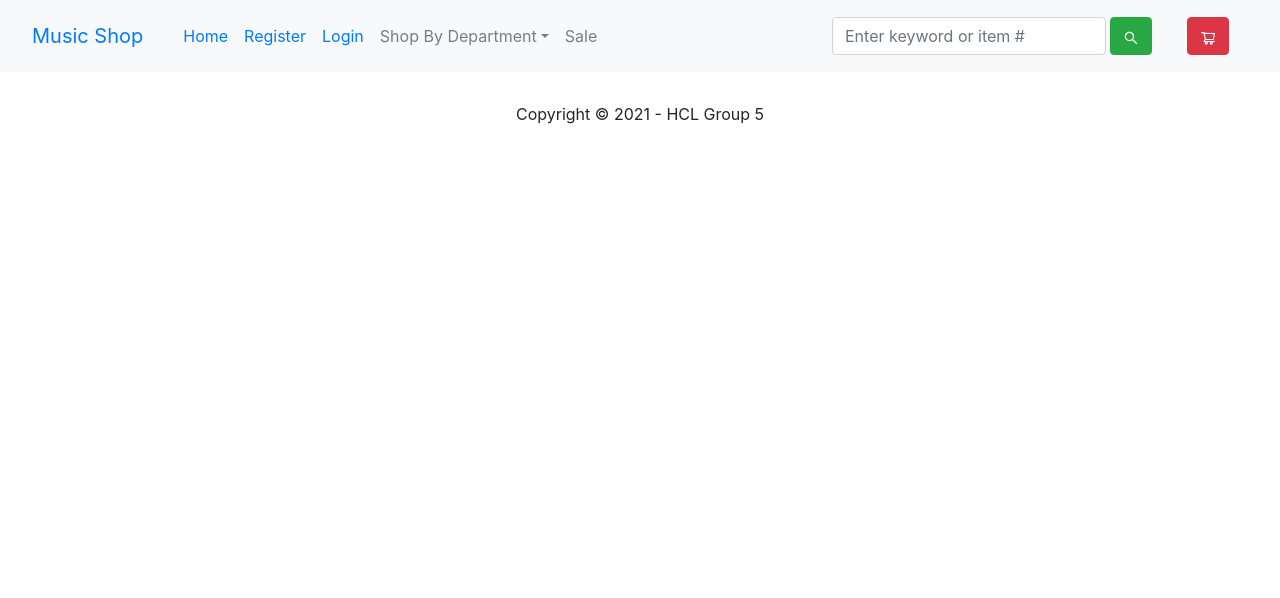
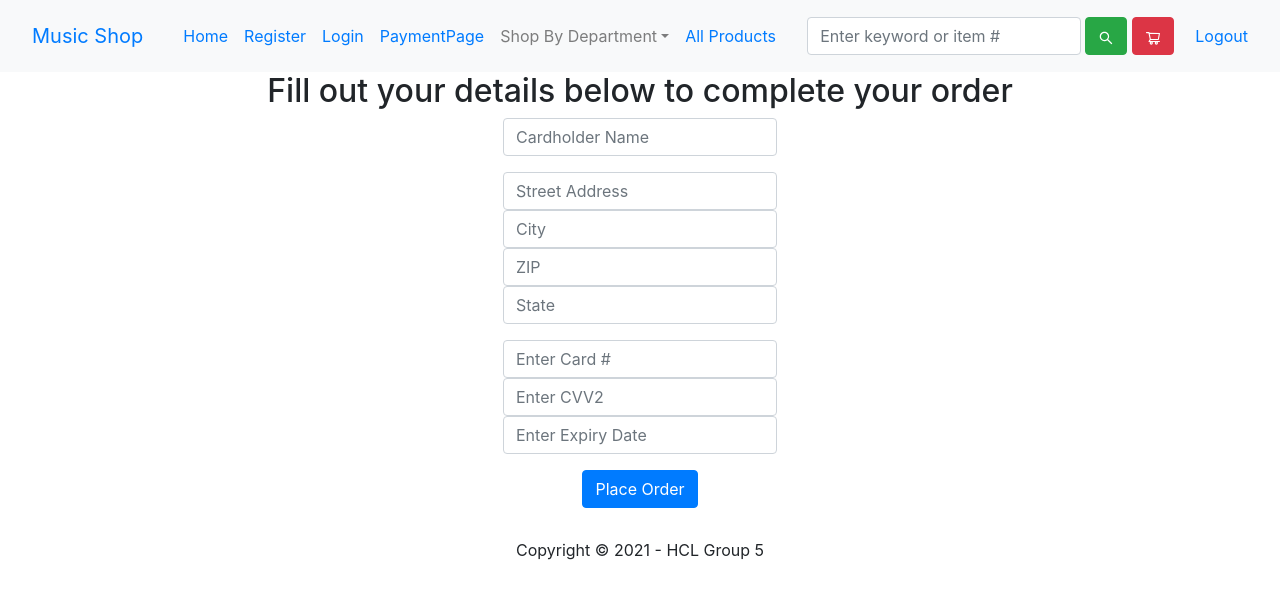
Before and after one commit to dknauff/HCL-Capstone-Frontend, a React (Create React App) app: page /users/payment in a window 1280 px wide. Shown: the top 598 px of the page. Built offline with nearby package versions, Linux system fonts and the light colour scheme.

Commit message:
Changes to Products Pages and more

```diff
--- a/src/App.js
+++ b/src/App.js
@@ -6,6 +6,9 @@ import Footer from "./components/Footer";
 import MainPageJumbo from "./components/MainPageJumbo";
 import RegisterPage from "./pages/RegisterPage";
 import LoginPage from "./pages/LoginPage";
+import LogoutPage from "./pages/LogoutPage";
+import PaymentPage from "./pages/PaymentPage";
+import ProductsPage from "./pages/ProductsPage";
 
 function App() {
   const [user, setUser] = useState([]);
@@ -38,6 +41,15 @@ function App() {
         <Route path="/users/login">
           <LoginPage />
         </Route>
+        <Route path="/users/payment">
+          <PaymentPage />
+        </Route>
+        <Route path="/users/products">
+          <ProductsPage />
+        </Route>
+        <Route path="/users/logout">
+          <LogoutPage />
+        </Route>
         <Route path="/">
           <Footer />
         </Route>
--- a/src/components/NavBar.js
+++ b/src/components/NavBar.js
@@ -33,6 +33,9 @@ const NavBar = () => {
             <Nav.Link>
               <Link to="/users/login">Login</Link>
             </Nav.Link>
+            <Nav.Link>
+              <Link to="/users/payment">PaymentPage</Link>
+            </Nav.Link>
 
             <NavDropdown title="Shop By Department" id="basic-nav-dropdown">
               <NavDropdown.Item href="#action/3.1">
@@ -60,7 +63,9 @@ const NavBar = () => {
               <NavDropdown.Divider />
               <NavDropdown.Item href="#action/3.8">Media</NavDropdown.Item>
             </NavDropdown>
-            <Nav.Link href="#home">Sale</Nav.Link>
+            <Nav.Link>
+              <Link to="/users/products">All Products</Link>
+            </Nav.Link>
           </Nav>
           <Form inline>
             <FormControl
@@ -73,9 +78,12 @@ const NavBar = () => {
             </Button>
           </Form>
           <br />
-          <Button variant="danger" style={{ float: "left" }}>
+          <Button variant="danger" style={{ float: "left" }} id="cart-button">
             <AiOutlineShoppingCart />
           </Button>
+          <Nav.Link>
+            <Link to="/users/logout">Logout</Link>
+          </Nav.Link>
         </Navbar.Collapse>
       </Navbar>
     </div>
--- a/src/index.css
+++ b/src/index.css
@@ -13,3 +13,7 @@
   margin-top: 30px;
   text-align: center;
 }
+#cart-button {
+  margin-left: 5px;
+  margin-right: 5px;
+}
--- /dev/null
+++ b/src/pages/LogoutPage.js
@@ -0,0 +1,33 @@
+import { Form, Button, Container, Row } from "react-bootstrap";
+
+const LogoutPage = () => {
+  return (
+    <div>
+      <Container>
+        <Row className="justify-content-sm-center">
+          <h2>You've successfully logged out!</h2>
+        </Row>
+        <Row className="justify-content-sm-center">
+          <Form>
+            <Form.Group controlId="formBasicEmail">
+              <Form.Label>Username</Form.Label>
+              <Form.Control type="text" placeholder="Enter Username" />
+            </Form.Group>
+
+            <Form.Group controlId="formBasicPassword">
+              <Form.Label>Password</Form.Label>
+              <Form.Control type="password" placeholder="Password" />
+            </Form.Group>
+            <div style={{ textAlign: "center" }}>
+              <Button variant="primary" type="submit">
+                Submit
+              </Button>
+            </div>
+          </Form>
+        </Row>
+      </Container>
+    </div>
+  );
+};
+
+export default LogoutPage;
--- /dev/null
+++ b/src/pages/PaymentPage.js
@@ -0,0 +1,39 @@
+import { Form, Button, Container, Row } from "react-bootstrap";
+
+const PaymentPage = () => {
+  return (
+    <div>
+      <Container>
+        <Row className="justify-content-sm-center">
+          <h2>Fill out your details below to complete your order</h2>
+        </Row>
+        <Row className="justify-content-sm-center">
+          <Form>
+            <Form.Group>
+              <Form.Control type="text" placeholder="Cardholder Name" />
+            </Form.Group>
+            <Form.Group></Form.Group>
+            <Form.Group>
+              <Form.Control type="text" placeholder="Street Address" />
+              <Form.Control type="text" placeholder="City" />
+              <Form.Control type="text" placeholder="ZIP" />
+              <Form.Control type="text" placeholder="State" />
+            </Form.Group>
+            <Form.Group>
+              <Form.Control type="password" placeholder="Enter Card #" />
+              <Form.Control type="password" placeholder="Enter CVV2" />
+              <Form.Control type="password" placeholder="Enter Expiry Date" />
+            </Form.Group>
+            <div style={{ textAlign: "center" }}>
+              <Button variant="primary" type="submit">
+                Place Order
+              </Button>
+            </div>
+          </Form>
+        </Row>
+      </Container>
+    </div>
+  );
+};
+
+export default PaymentPage;
--- /dev/null
+++ b/src/pages/ProductsPage.js
@@ -0,0 +1,15 @@
+import { Form, Button, Container, Row } from "react-bootstrap";
+
+const ProductsPage = () => {
+  return (
+    <div>
+      <Container>
+        <Row className="justify-content-sm-center">
+          <h2>Here's our array of amazing products</h2>
+        </Row>
+      </Container>
+    </div>
+  );
+};
+
+export default ProductsPage;
```
Also changed, not shown: src/pages/ProductResultPage.js (added).
